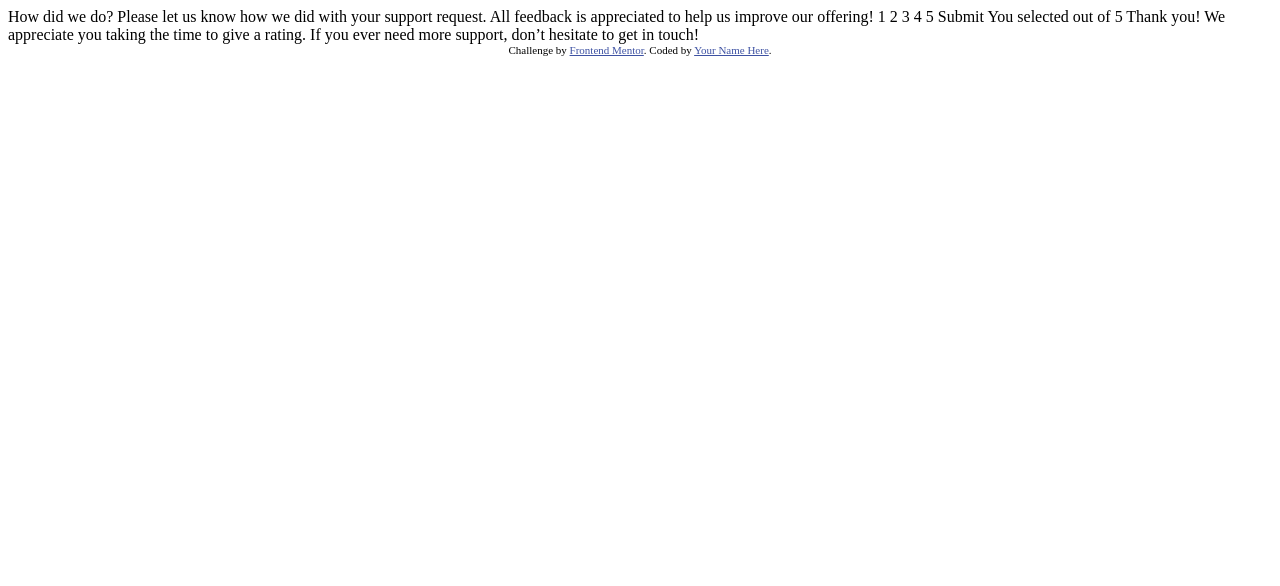
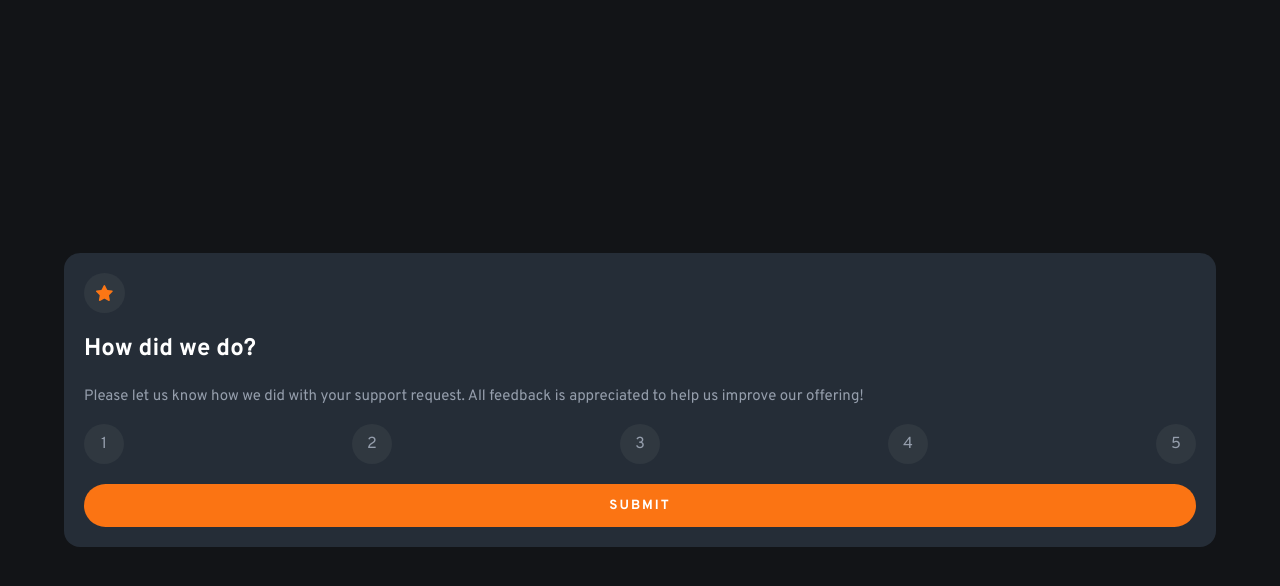
Before and after one commit to lorGR/Interactive-rating-component, a plain HTML site: page index.html in a window 1280 px wide. Drawn offline with Linux system fonts and the light colour scheme.

Commit message:
Added Moblie Design First Screen

```diff
--- a/index.html
+++ b/index.html
@@ -1,49 +1,73 @@
 <!DOCTYPE html>
 <html lang="en">
+
 <head>
   <meta charset="UTF-8">
-  <meta name="viewport" content="width=device-width, initial-scale=1.0"> <!-- displays site properly based on user's device -->
+  <meta name="viewport" content="width=device-width, initial-scale=1.0">
+  <!-- displays site properly based on user's device -->
+  <link rel="icon" type="image/png" sizes="32x32" href="./images/favicon-32x32.png">
+  <title>Frontend Mentor | Interactive rating component</title>
+  <link rel="stylesheet" href="./dist/style.css">
+  <link rel="preconnect" href="https://fonts.googleapis.com">
+  <link rel="preconnect" href="https://fonts.gstatic.com" crossorigin>
+  <link href="https://fonts.googleapis.com/css2?family=Overpass:wght@400;700&display=swap" rel="stylesheet">
+</head>
 
-  <link rel="icon" type="image/png" sizes="32x32" href="./images/favicon-32x32.png">
-
-  <title>Frontend Mentor | Interactive rating component</title>
-
-  <!-- Feel free to remove these styles or customise in your own stylesheet 👍 -->
-  <style>
-    .attribution { font-size: 11px; text-align: center; }
-    .attribution a { color: hsl(228, 45%, 44%); }
-  </style>
-</head>
 <body>
 
   <!-- Rating state start -->
+  <div class="card">
+    <div class="card__icon">
+      <div class="card__icon__holder">
+        <img src="/images/icon-star.svg" alt="starIcon">
+      </div>
+    </div>
+    <div class="card__title">
+      <h2>How did we do?</h2>
+    </div>
+    <div class="card__subtitle">
+      <p>Please let us know how we did with your support request. All feedback is appreciated
+        to help us improve our offering!</p>
+    </div>
+    <div class="card__rating">
+      <form action="/">
+        <div class="card__rating__buttons">
 
-  How did we do?
+          <input class="card__rating__buttons__input" type="radio" name="rating" id="myRadio1" value="1stars">
+          <label class="card__rating__buttons__label" for="myRadio1">1</label>
 
-  Please let us know how we did with your support request. All feedback is appreciated
-  to help us improve our offering!
+          <input class="card__rating__buttons__input" type="radio" name="rating" id="myRadio2" value="2stars">
+          <label class="card__rating__buttons__label" for="myRadio2">2</label>
 
-  1 2 3 4 5
+          <input class="card__rating__buttons__input" type="radio" name="rating" id="myRadio3" value="3stars">
+          <label class="card__rating__buttons__label" for="myRadio3">3</label>
 
-  Submit
+          <input class="card__rating__buttons__input" type="radio" name="rating" id="myRadio4" value="4stars">
+          <label class="card__rating__buttons__label" for="myRadio4">4</label>
+
+          <input class="card__rating__buttons__input" type="radio" name="rating" id="myRadio5" value="5stars">
+          <label class="card__rating__buttons__label" for="myRadio5">5</label>
+
+        </div>
+        <button>SUBMIT</button>
+      </form>
+    </div>
+  </div>
+
 
   <!-- Rating state end -->
 
   <!-- Thank you state start -->
 
-  You selected <!-- Add rating here --> out of 5
+  <!-- You selected Add rating here out of 5 -->
 
-  Thank you!
+  <!-- Thank you! -->
 
-  We appreciate you taking the time to give a rating. If you ever need more support,
-  don’t hesitate to get in touch!
+  <!-- We appreciate you taking the time to give a rating. If you ever need more support,
+  don’t hesitate to get in touch! -->
 
   <!-- Thank you state end -->
 
+</body>
 
-  <div class="attribution">
-    Challenge by <a href="https://www.frontendmentor.io?ref=challenge" target="_blank">Frontend Mentor</a>.
-    Coded by <a href="#">Your Name Here</a>.
-  </div>
-</body>
 </html>
--- /dev/null
+++ b/style.scss
@@ -0,0 +1,110 @@
+:root{
+    --bg--site: hsl(216, 12%, 8%);
+    --bg--card: hsl(213, 19%, 18%);
+
+    --circle--color: hsl(210, 14%, 22%);
+    --circle--color--hover: hsl(217, 12%, 63%);
+
+    --subtext--color: hsl(217, 12%, 63%);
+    --subtext--size: 15px;
+
+    --primary--color: hsl(25, 97%, 53%);
+
+}
+
+*{
+    box-sizing: border-box;
+    font-family: 'Overpass', sans-serif;
+    overflow: hidden;
+}
+
+body{
+    margin: 0;
+    padding: 0;
+    width: 100vw;
+    height: 100vh;
+    background: var(--bg--site);
+    display: grid;
+    place-items: center;
+    .card{
+        width: 90%;
+        padding: 1.25em;
+        border-radius: 1em;
+        background: var(--bg--card);
+        &__icon{
+            display: inline-block;
+            padding: .75em;
+            border-radius: 50%;
+            background: var(--circle--color);
+            &__holder{
+                display: flex;
+                justify-content: center;
+                align-items: center;
+            }
+        }
+        &__title{
+            color: white;
+            h2{
+                margin: .65em 0 .3em 0;
+            }
+        }
+        &__subtitle{
+            color: var(--subtext--color);
+            p{
+                font-size: var(--subtext--size);
+                line-height: 1.5;
+            }
+        }
+        &__rating{
+            color: var(--subtext--color);
+            form{
+                display: flex;
+                flex-direction: column;
+            }
+            button{
+                text-align: center;
+                color: white;
+                padding: 1em 0;
+                margin-top: 1.5em;
+                border: none;
+                border-radius: 50px;
+                background: var(--primary--color);
+                transition: background .5s ease;
+                letter-spacing: 2px;
+                font-weight: 700;
+                cursor: pointer;
+            }
+            button:hover{
+                color: var(--primary--color);
+                background: white;
+            }
+            &__buttons{
+                display: flex;
+                justify-content: space-between;
+                &__input{
+                    display: none;
+                }
+                &__label{
+                    display: flex;
+                    justify-content: center;
+                    align-items: center;
+                    border-radius: 50%;
+                    width: 2.5em;
+                    height: 2.5em;
+                    background: var(--circle--color);
+                    cursor: pointer;
+                    transition: background .25s ease;
+                }
+                .card__rating__buttons__input:hover + .card__rating__buttons__label{
+                    color: white;
+                    background: var(--circle--color--hover)
+                }
+                .card__rating__buttons__input:checked + .card__rating__buttons__label{
+                    color: white;
+                    background: var(--primary--color);
+                }
+
+            }
+        }
+    }
+}
```
Also changed, not shown: dist/style.css (added).
